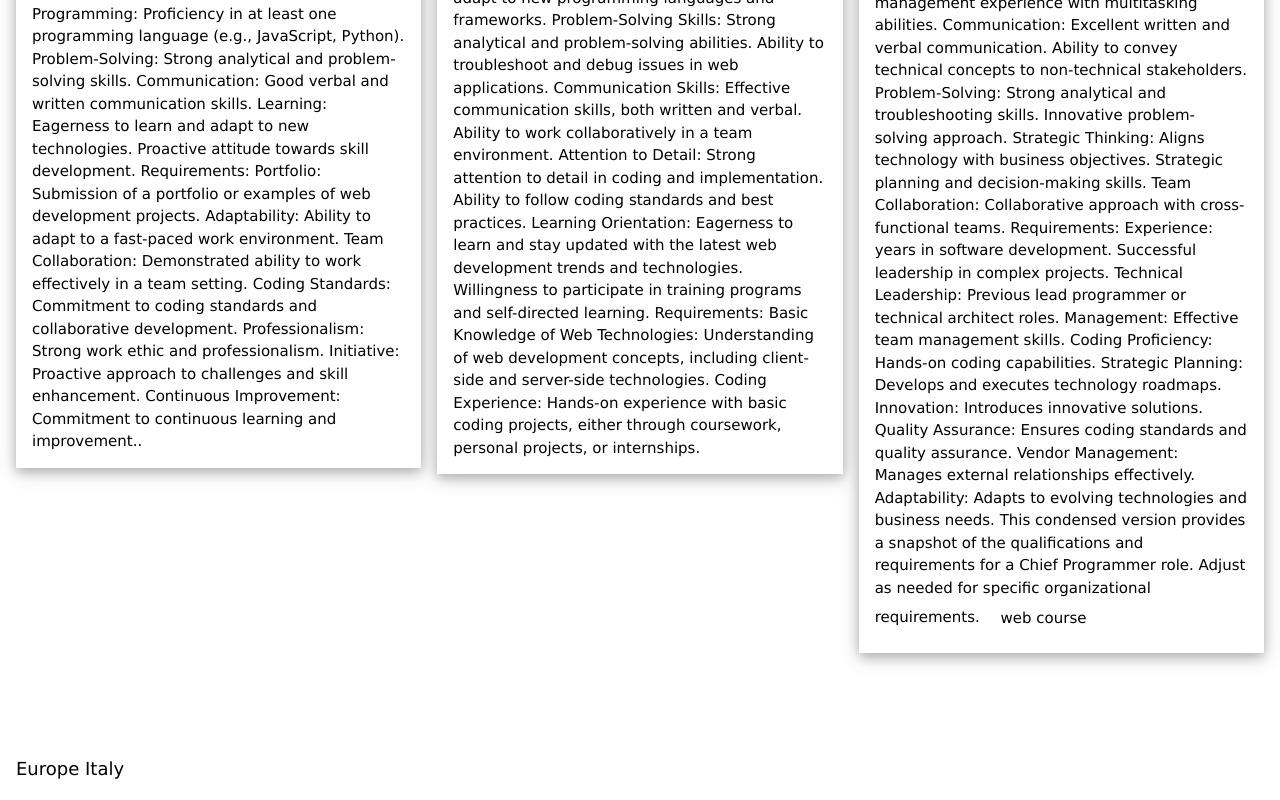
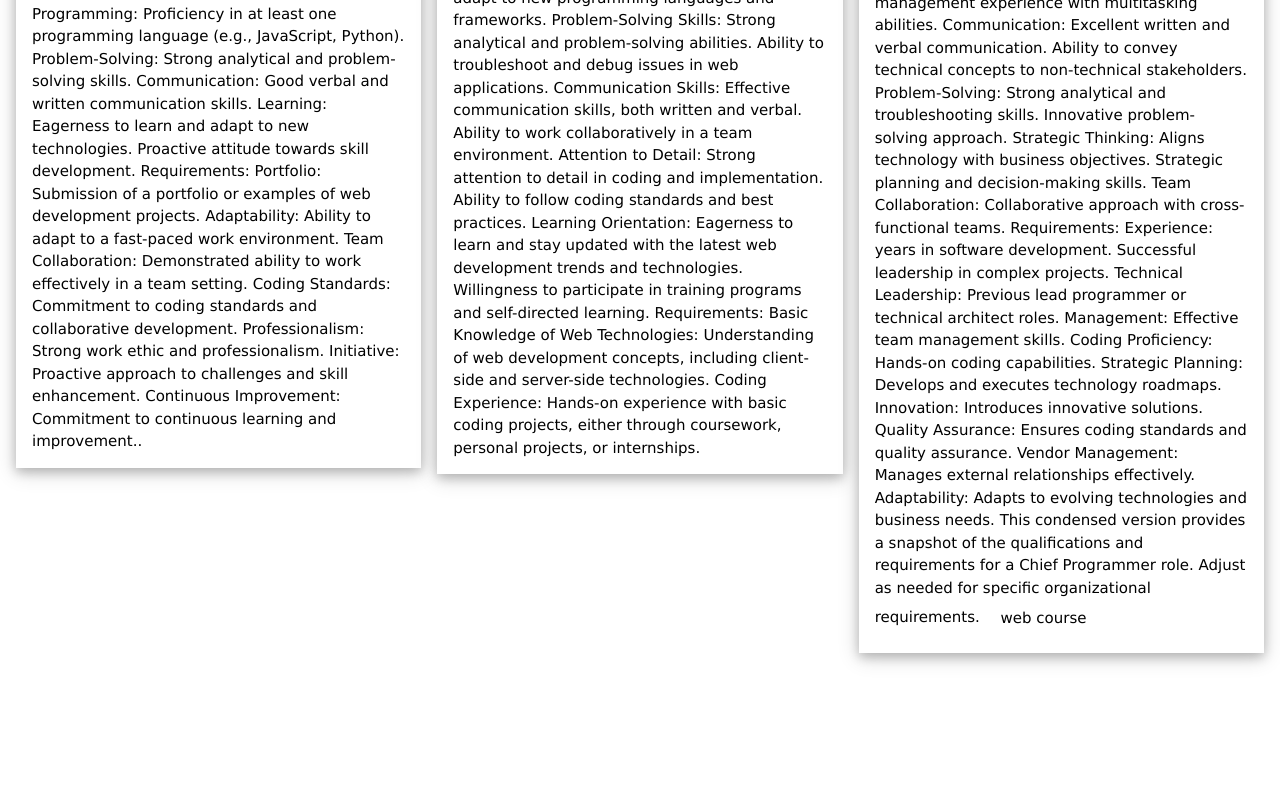
Before and after one commit to Fahad3745/Hot-Beans, a plain HTML site: page qualifications.html in a window 1280 px wide. Shown: the part 862-1662 px from the top of the page. After the commit the page ends 1599 px from the top, so only its background shows below. Drawn offline with nearby package versions, Linux system fonts and the light colour scheme; a web font is replaced by a local one.

Commit message:
Update qualifications.html

```diff
--- a/qualifications.html
+++ b/qualifications.html
@@ -218,7 +218,6 @@ Commitment to continuous learning and improvement..</p>
 </div>
 </div>
 <div class="w3-container w3-theme-d4">
-<p class="w3-large">Europe Italy</p>
 </div>
 
 </body>
```
